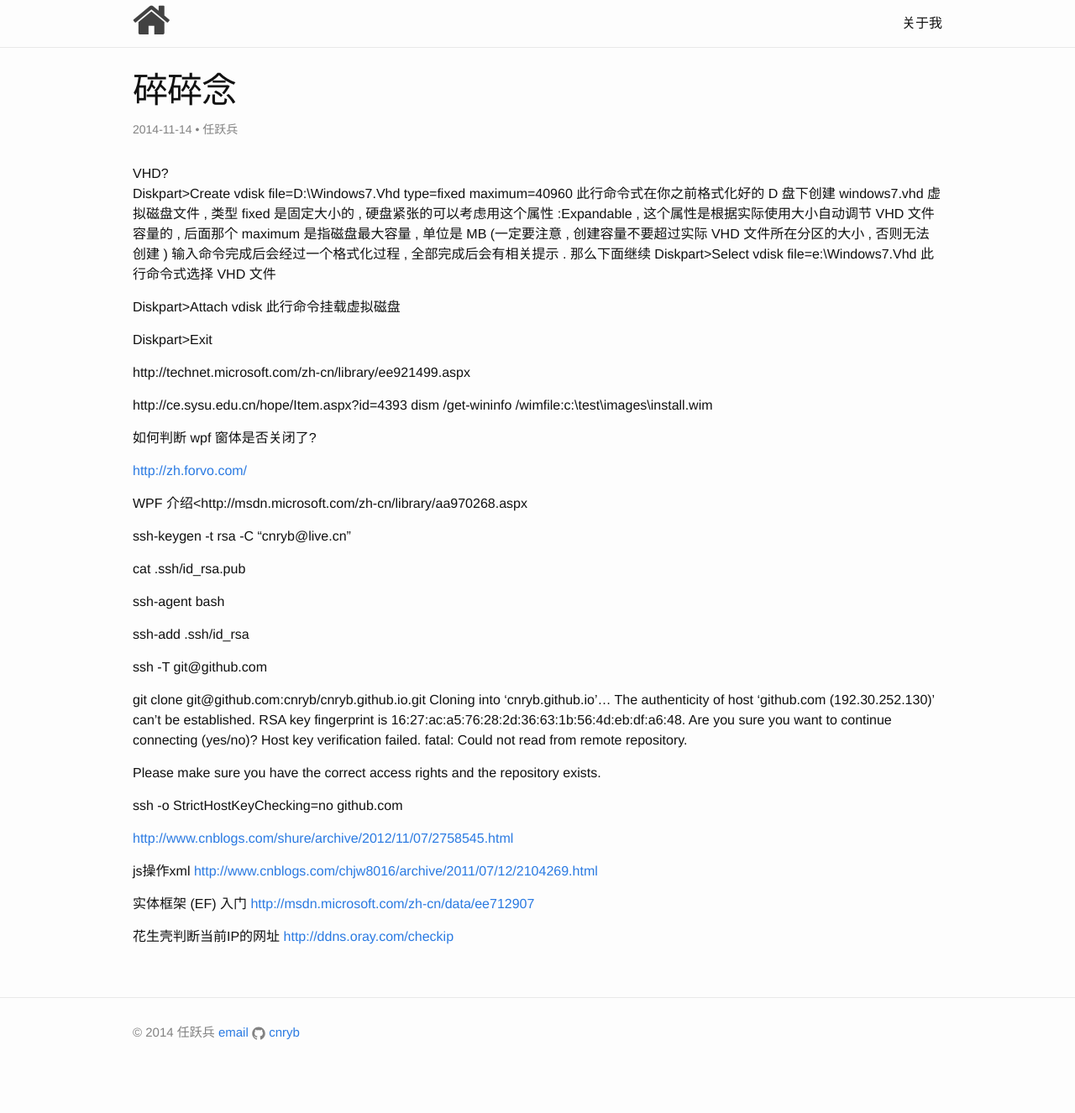
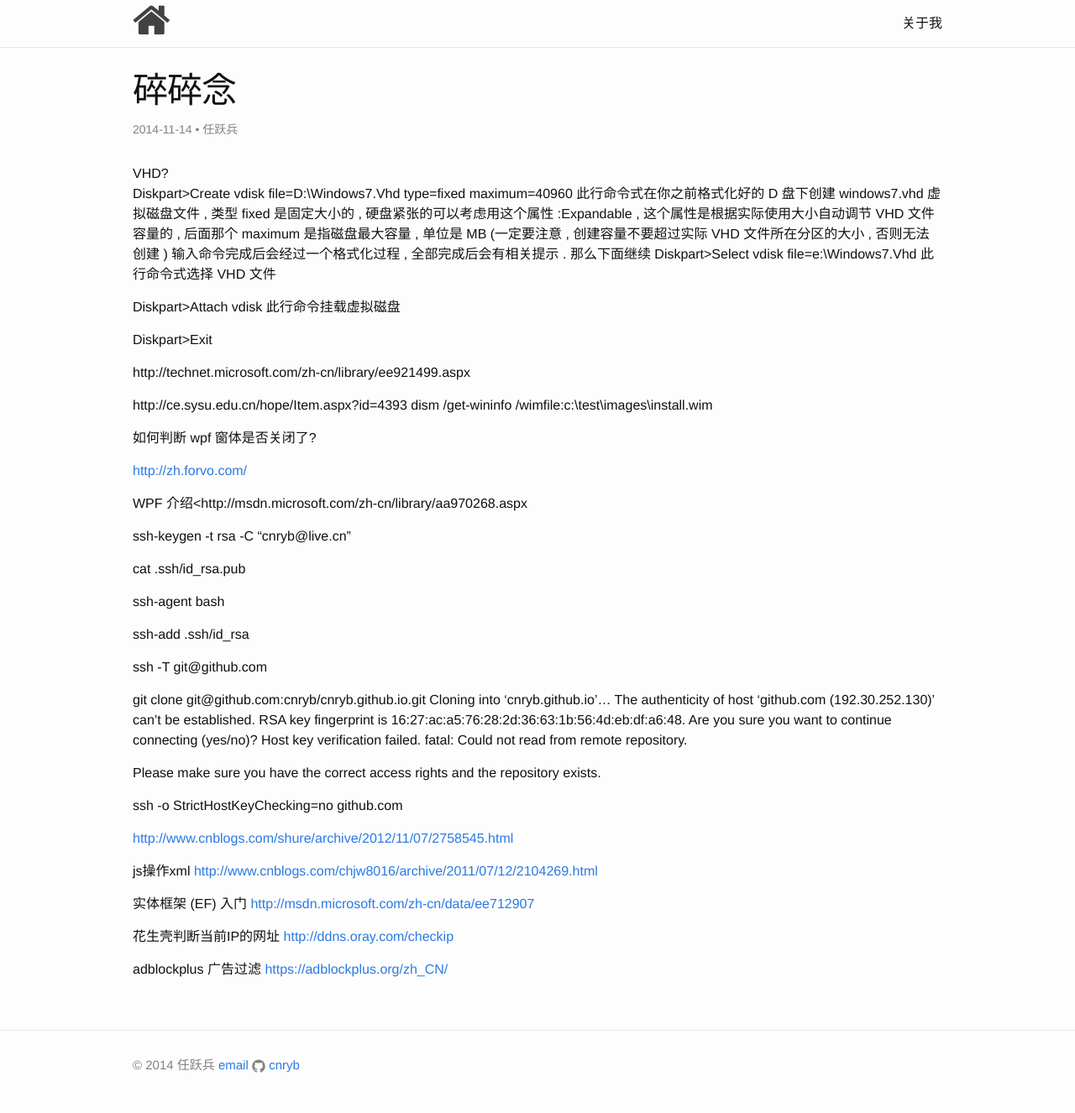
Before and after one commit to cnryb/cnryb.github.io, a Jekyll site: the page built from _posts/2014-11-03-碎碎念.md, in a window 1280 px wide. Shown: the whole page at 84% size. Built offline with Jekyll 4.4.1, drawn with Linux system fonts in a browser that asks for light colours; nearby versions of some CDN libraries; comment, search, counter and statistics services are not loaded; before the commit the page ends 1287 px from its top, so only the background shows below that.

Commit message:
adblockplus

```diff
--- a/_posts/2014-11-03-碎碎念.md
+++ b/_posts/2014-11-03-碎碎念.md
@@ -71,4 +71,7 @@
 
 
 花生壳判断当前IP的网址
-<http://ddns.oray.com/checkip>
+[http://ddns.oray.com/checkip](http://ddns.oray.com/checkip)
+
+adblockplus 广告过滤
+[https://adblockplus.org/zh_CN/](https://adblockplus.org/zh_CN/)
```
